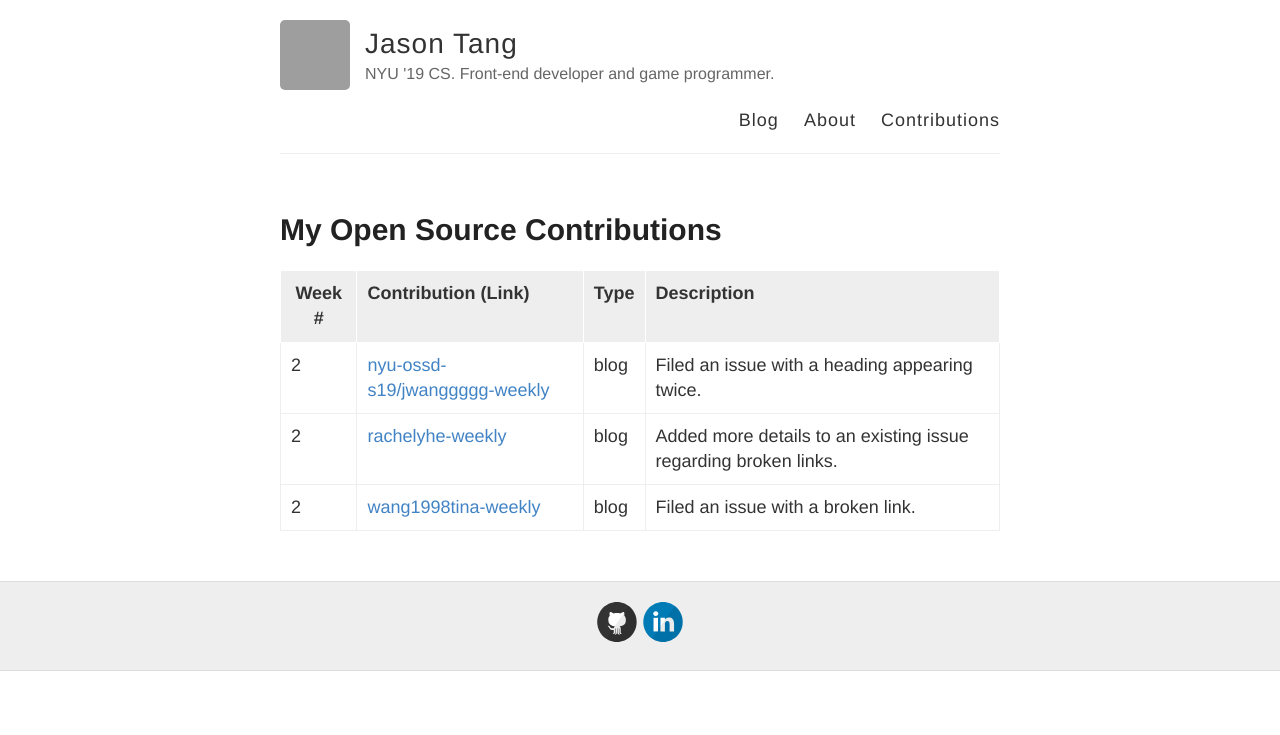
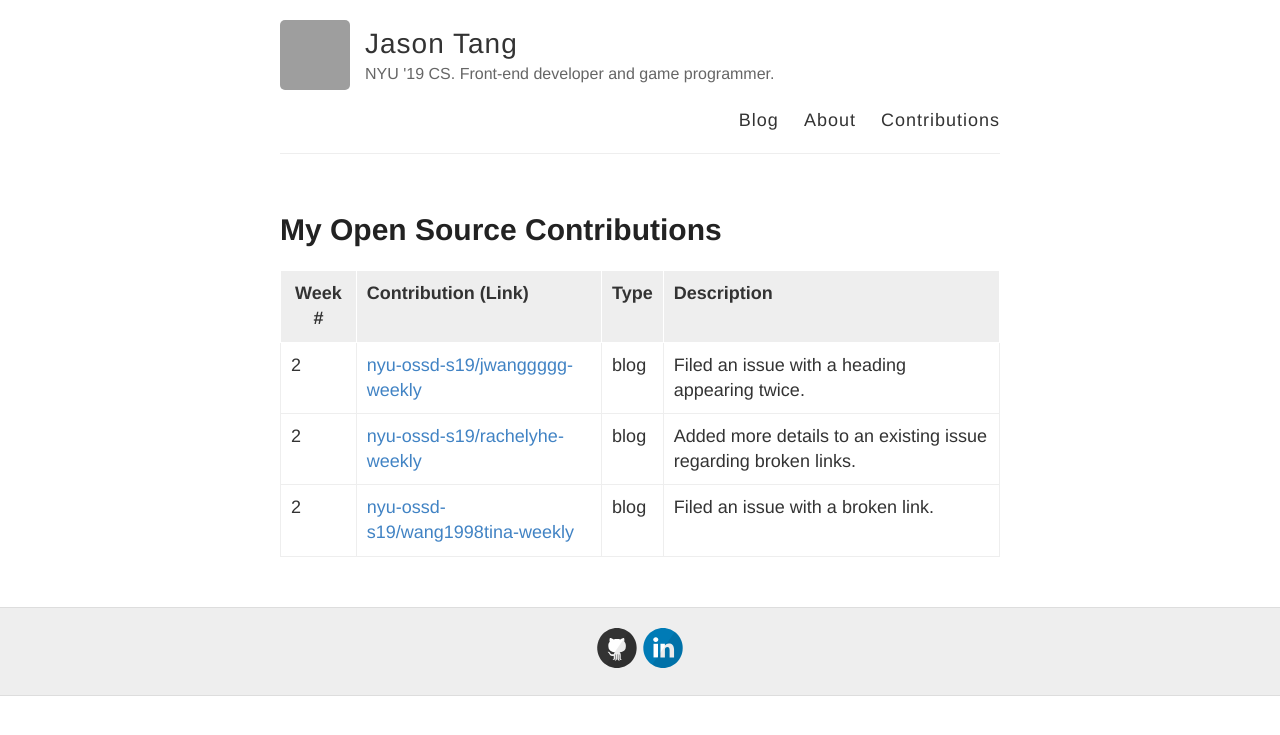
Before and after one commit to nyu-ossd-s19/jztang-weekly, a Jekyll site: the page built from contributions.md, in a window 1280 px wide. Shown: the top 735 px of the page. Built offline with Jekyll 4.4.1, drawn with Linux system fonts in a browser that asks for light colours; grey boxes are pictures that could not be loaded.

Commit message:
edited link text again

```diff
--- a/contributions.md
+++ b/contributions.md
@@ -17,5 +17,5 @@ Replace the first row with your contribution.
 | Week #       | Contribution (Link)  | Type  | Description |
 |---|:---|:---|:---|
 | 2 | [nyu-ossd-s19/jwanggggg-weekly](https://github.com/nyu-ossd-s19/jwanggggg-weekly/issues/1) | blog | Filed an issue with a heading appearing twice. |
-| 2 | [rachelyhe-weekly](https://github.com/nyu-ossd-s19/rachelyhe-weekly/issues/1) | blog | Added more details to an existing issue regarding broken links. |
-| 2 | [wang1998tina-weekly](https://github.com/nyu-ossd-s19/wang1998tina-weekly/issues/1) | blog | Filed an issue with a broken link. |
+| 2 | [nyu-ossd-s19/rachelyhe-weekly](https://github.com/nyu-ossd-s19/rachelyhe-weekly/issues/1) | blog | Added more details to an existing issue regarding broken links. |
+| 2 | [nyu-ossd-s19/wang1998tina-weekly](https://github.com/nyu-ossd-s19/wang1998tina-weekly/issues/1) | blog | Filed an issue with a broken link. |
```
